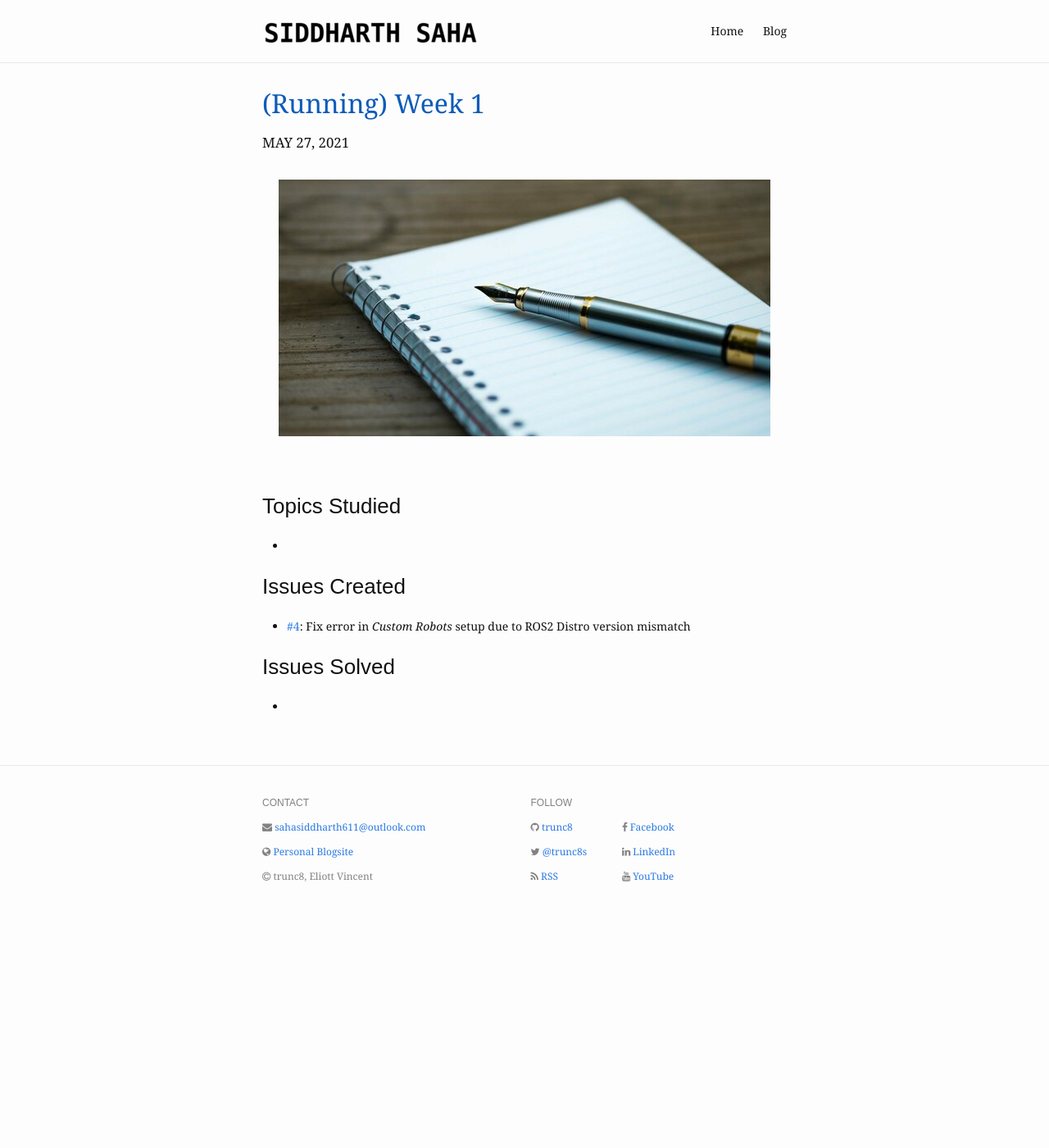
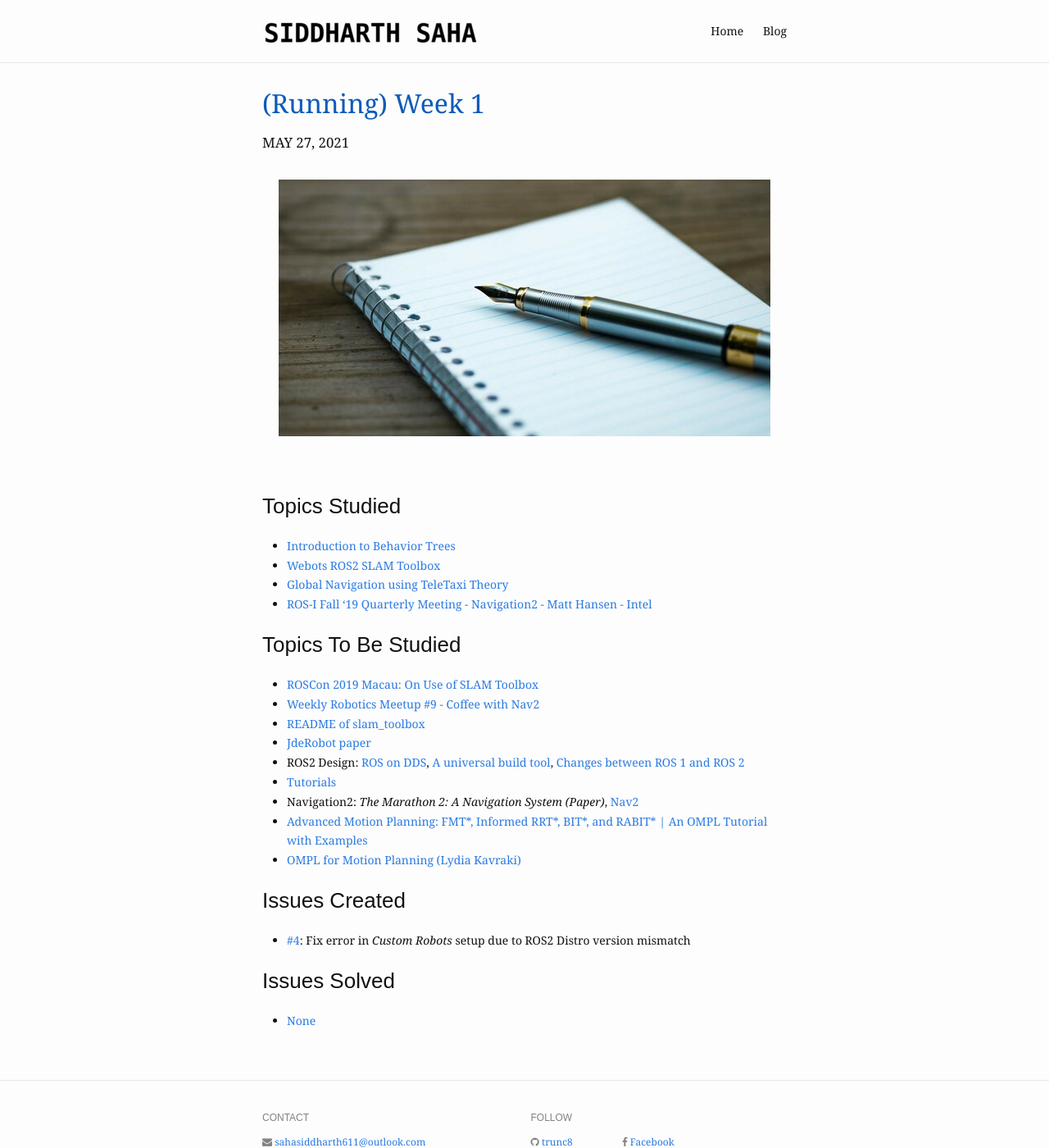
Before and after one commit to TheRoboticsClub/gsoc2021-Siddharth_Saha, a Jekyll site: the page built from docs/_posts/milestones/2021-06-02-week-1.md, in a window 1280 px wide and 1400 px high. Shown: the whole window at 82% size. Built offline with Jekyll 4.4.1, drawn with Linux system fonts in a browser that asks for light colours; nearby versions of some CDN libraries.

Commit message:
Updates to week 1 running post

```diff
--- a/docs/_posts/milestones/2021-06-02-week-1.md
+++ b/docs/_posts/milestones/2021-06-02-week-1.md
@@ -12,15 +12,28 @@ category: milestones
 <br />
 
 ### Topics Studied
--
+- [Introduction to Behavior Trees](https://roboticseabass.wordpress.com/2021/05/08/introduction-to-behavior-trees/)
+- [Webots ROS2 SLAM Toolbox](https://youtu.be/s16269kol5M)
+- [Global Navigation using TeleTaxi Theory](https://jderobot.github.io/RoboticsAcademy/exercises/AutonomousCars/global_navigation/)
+- [ROS-I Fall '19 Quarterly Meeting - Navigation2 - Matt Hansen - Intel](https://youtu.be/-MzsEykCXoU)
 
+### Topics To Be Studied
+- [ROSCon 2019 Macau: On Use of SLAM Toolbox](https://vimeo.com/378682207)
+- [Weekly Robotics Meetup #9 - Coffee with Nav2](https://www.youtube.com/watch?v=CBqJgaSoNGg)
+- [README of slam_toolbox](https://github.com/SteveMacenski/slam_toolbox)
+- [JdeRobot paper](https://gsyc.urjc.es/jmplaza/papers/robocity2013-jderobot.pdf)
+- ROS2 Design: [ROS on DDS](https://design.ros2.org/articles/ros_on_dds.html), [A universal build tool](https://design.ros2.org/articles/build_tool.html), [Changes between ROS 1 and ROS 2](https://design.ros2.org/articles/changes.html)
+- [Tutorials](https://docs.ros.org/en/foxy/Tutorials.html)
+- Navigation2: *The Marathon 2: A Navigation System (Paper)*, [Nav2](https://navigation.ros.org/)
+- [Advanced Motion Planning: FMT\*, Informed RRT\*, BIT\*, and RABIT\* \| An OMPL Tutorial with Examples](https://www.youtube.com/watch?v=yggi7QjfOUM)
+- [OMPL for Motion Planning (Lydia Kavraki)](https://www.youtube.com/watch?v=Hyjzmxoc9cQ)
 
 ### Issues Created
 - [#4][]: Fix error in *Custom Robots* setup due to ROS2 Distro version mismatch
 
 
 ### Issues Solved
--
+- [None]()
 
 
 [#4]: https://github.com/TheRoboticsClub/gsoc2021-Siddharth_Saha/issues/4 "Issue #4"
```
